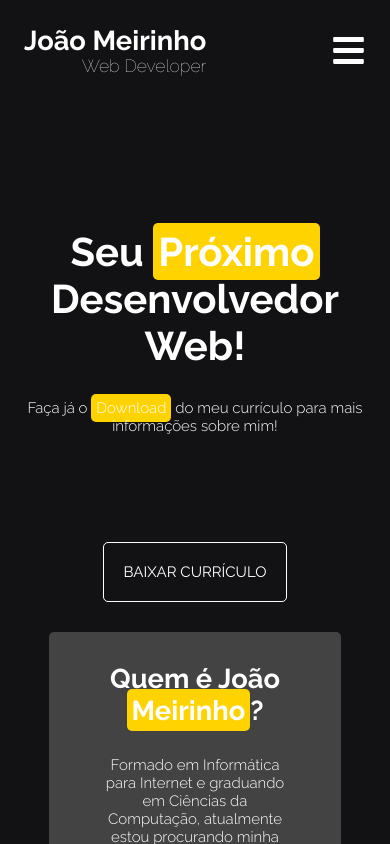
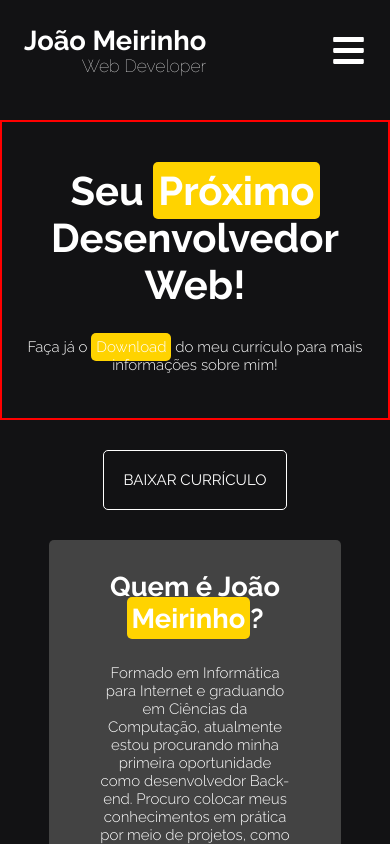
Before and after one commit to JoaoMeirinho/Portfolio, a React (Vite) app: page / in a window 390 px wide. Shown: the top 844 px of the page. Built offline with nearby package versions, Linux system fonts and the light colour scheme.

Commit message:
fix responsive bugs

```diff
--- a/src/components/Banner/index.jsx
+++ b/src/components/Banner/index.jsx
@@ -8,7 +8,7 @@ import SvgVector from '../../images/code_thinking.svg';
 export default function Banner() {
   return (
     <>
-      <Space heigth="50vh">
+      <Space heigth="75vw">
         <TextBanner>
           <Title align="start">
             Seu <Destac>Próximo</Destac> Desenvolvedor Web!
--- a/src/components/Banner/styled.js
+++ b/src/components/Banner/styled.js
@@ -23,6 +23,7 @@ export const ButtonCurriculum = styled.a`
   border-radius: 5px;
   padding: 20px;
   font-weight: 400;
+  margin-top: 30px;
 
   &:hover {
     background: ${colors.yellow};
--- a/src/styles/Globals.jsx
+++ b/src/styles/Globals.jsx
@@ -37,7 +37,7 @@ export const Title = styled.h1`
 export const Text = styled.p`
   margin-top: 30px;
   text-align: ${(props) => props.align || 'center'};
-  font-size: clamp(15px, 3vw, 25px);
+  font-size: clamp(15px, 2.5vw, 20px);
   font-weight: 300;
   @media (max-width: 1100px) {
     text-align: ${(props) => (props.allowMedia ? props.align : 'center')};
@@ -50,10 +50,11 @@ export const Space = styled.section`
   left: 0;
   height: ${({ heigth }) => heigth || '50vh'};
   min-height: 300px;
-  /* max-height: 400px; */
+  max-height: 400px;
   display: flex;
   align-items: center;
   justify-content: center;
+  border: 2px solid red;
 `;
 
 export const Destac = styled.span`
```
